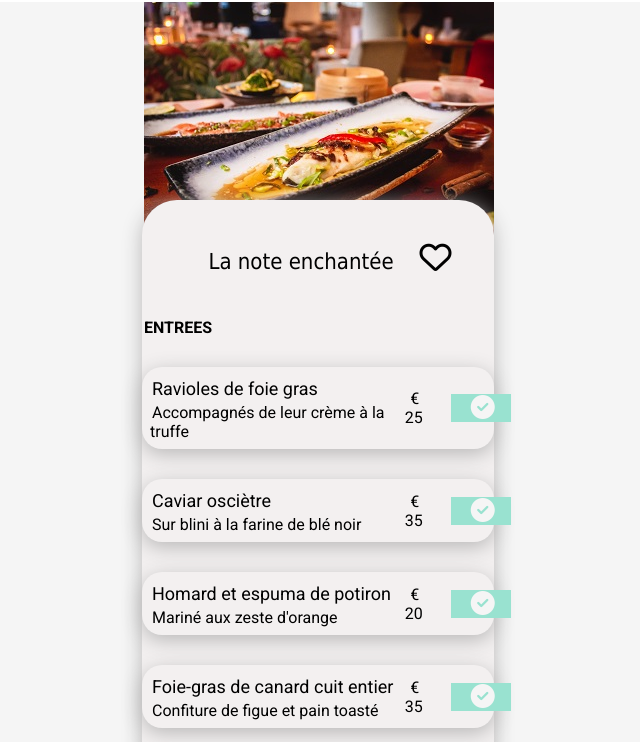
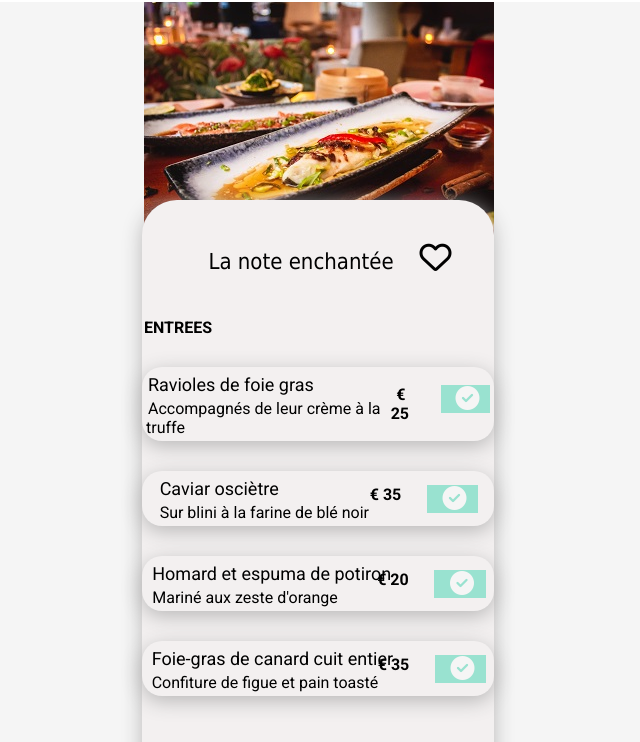
Before and after one commit to CelineSebe/P3_Ohmyfood, a website: page lanoteenchantee.html in a window 1280 px wide. Shown: the part 58-800 px from the top of the page, without its empty margins (322-962 px from the left). Drawn offline with Linux system fonts and the light colour scheme; a web font is replaced by a local one.

Commit message:
check menus

```diff
--- a/sass/Layout/_container.scss
+++ b/sass/Layout/_container.scss
@@ -90,45 +90,47 @@ main
 
   width: 100%;
   height: auto;
-  padding: 8px;
+  padding: 4px;
   display: flex;
   justify-content: space-around;
   flex-direction: row;
   align-items: center;
 
-      .menu-text {
+      .text-menu {
     justify-content: left;
-    width: 75%;
+    text-overflow: ellipsis;
+    overflow: hidden;
     }
       .container
     {
+    height: 100%;
     width: 25%;
-    justify-content: right;
-    }
-  }
-}
-.card-menu .container {
-
-  width: 100%;
-  height: auto;
-  display: flex;
-  justify-content: space-around;
-  flex-direction: row;
-  align-items: center;
-
-      .cout {
-    justify-content: left;
+    display: flex;
+    flex-direction: row;
+    justify-content: space-around;
+       .cout {
+    font-weight: bold;
+    justify-content: center;
+    height: 100%;
+    width: 40%;
+    align-items: left;
     }
       .check
     {
+    position: relative;
+    justify-content: center;
     overflow: hidden;
-    justify-content: right;
     color: whitesmoke;
-    background: $tertiary-color;
+    background-color: $tertiary-color;
     font-size: x-large;
     height: 100%;
-    width: 100%;
+    width: 60%;
+    align-items: right;
+
     }
+
+    }
+  }
 }
 
 
@@ -231,6 +233,7 @@ main
 .cout
  {
      &:hover + .check{
+
      transform: translateX(0px);
 
         .ifas{
@@ -239,14 +242,15 @@ main
       }
   }
 
-.check {
- transform: translateX(25px);
+.cout {
+ transform: translateX(-25px);
  transition: transform 300ms ease-in-out;
- .ifas{
+ .check{
+   transform-origin: 25px;
    overflow-x: hidden;
-   transform: translateX(25px);
-   transform: rotate(360deg);
+   transform: translateX(25px) rotate(360deg);
    transition: transform 500ms ease-in-out;
    display: inline-block;
+   background: $tertiary-color;
  }
 }
```
Also changed, not shown: .Public/css/style.css, lanoteenchantee.html (line endings or trailing spaces), 1 other file.
